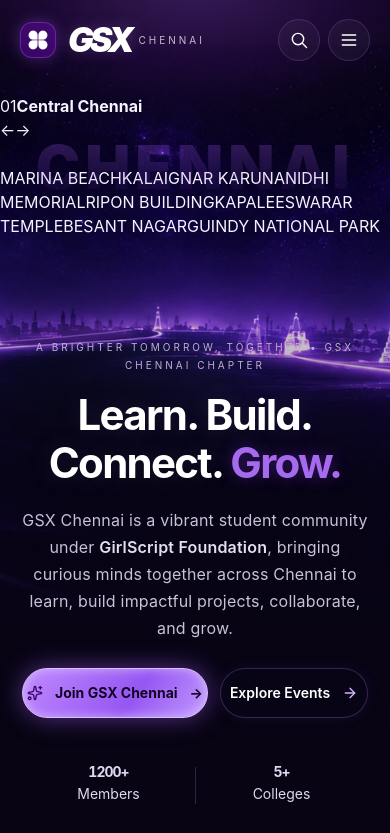
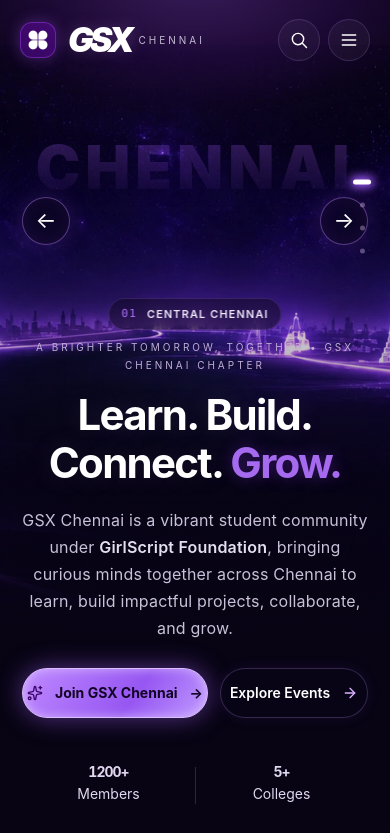
Before and after one commit to nithinrv07/gsx-chennai-chapter, a React (Vite) app: page / in a window 390 px wide. Shown: the top 833 px of the page. Built offline with nearby package versions, Linux system fonts and the light colour scheme.

Commit message:
style: add carousel controls and responsive landmark transitions

```diff
--- a/src/styles/home.css
+++ b/src/styles/home.css
@@ -261,6 +261,135 @@
   padding-left: 13px;
   line-height: 1.25;
   transform: translateY(2px);
+}
+
+
+.city-carousel-window {
+  position: absolute;
+  inset: 0;
+  overflow: hidden;
+}
+
+.landmark-track {
+  display: flex;
+  width: 100%;
+  height: 100%;
+  transition: transform 900ms cubic-bezier(0.22, 1, 0.36, 1);
+  will-change: transform;
+}
+
+.landmark-scene {
+  position: relative;
+  min-width: 100%;
+  height: 100%;
+}
+
+.city-nav {
+  position: absolute;
+  top: 52%;
+  transform: translateY(-50%);
+  z-index: 8;
+  width: 48px;
+  height: 48px;
+  border-radius: 999px;
+  border: 1px solid rgba(190, 135, 255, 0.42);
+  background: rgba(15, 7, 31, 0.48);
+  backdrop-filter: blur(10px);
+  -webkit-backdrop-filter: blur(10px);
+  color: #fff;
+  display: grid;
+  place-items: center;
+  font-size: 22px;
+  cursor: pointer;
+  box-shadow: 0 0 22px rgba(164, 90, 255, 0.18), inset 0 0 18px rgba(174, 112, 255, 0.06);
+  transition: transform 0.2s ease, background 0.2s ease, border-color 0.2s ease, box-shadow 0.2s ease;
+}
+
+.city-nav:hover {
+  background: rgba(110, 52, 170, 0.34);
+  border-color: rgba(219, 189, 255, 0.78);
+  box-shadow: 0 0 30px rgba(164, 90, 255, 0.4);
+}
+
+.city-nav-left {
+  left: 22px;
+}
+
+.city-nav-right {
+  right: 22px;
+}
+
+.city-scene-label {
+  position: absolute;
+  left: 50%;
+  bottom: 8px;
+  transform: translateX(-50%);
+  z-index: 7;
+  display: inline-flex;
+  align-items: center;
+  gap: 10px;
+  padding: 7px 12px;
+  border-radius: 999px;
+  background: rgba(9, 5, 21, 0.5);
+  border: 1px solid rgba(190, 135, 255, 0.18);
+  backdrop-filter: blur(8px);
+  -webkit-backdrop-filter: blur(8px);
+  color: #d7c5f2;
+  font-size: 11px;
+  letter-spacing: 0.1em;
+  text-transform: uppercase;
+  pointer-events: none;
+}
+
+.city-scene-label span {
+  color: #ad72ff;
+  font-family: ui-monospace, SFMono-Regular, Menlo, monospace;
+}
+
+.city-scene-label strong {
+  font-weight: 600;
+  color: #efe7fb;
+}
+
+.landmark-pagination {
+  position: absolute;
+  right: 18px;
+  top: 50%;
+  transform: translateY(-50%);
+  z-index: 9;
+  display: flex;
+  flex-direction: column;
+  gap: 9px;
+}
+
+.landmark-pagination button {
+  width: 20px;
+  height: 14px;
+  padding: 0;
+  border: 0;
+  background: transparent;
+  cursor: pointer;
+  display: grid;
+  place-items: center;
+}
+
+.landmark-pagination button span {
+  display: block;
+  width: 5px;
+  height: 5px;
+  border-radius: 999px;
+  background: rgba(196, 174, 221, 0.42);
+  transition: width 0.25s ease, background 0.25s ease, box-shadow 0.25s ease;
+}
+
+.landmark-pagination button.active span {
+  width: 18px;
+  background: #fff;
+  box-shadow: 0 0 10px 3px #a45aff;
+}
+
+.mobile-landmark-grid {
+  display: none;
 }
 
 .hero {
```
